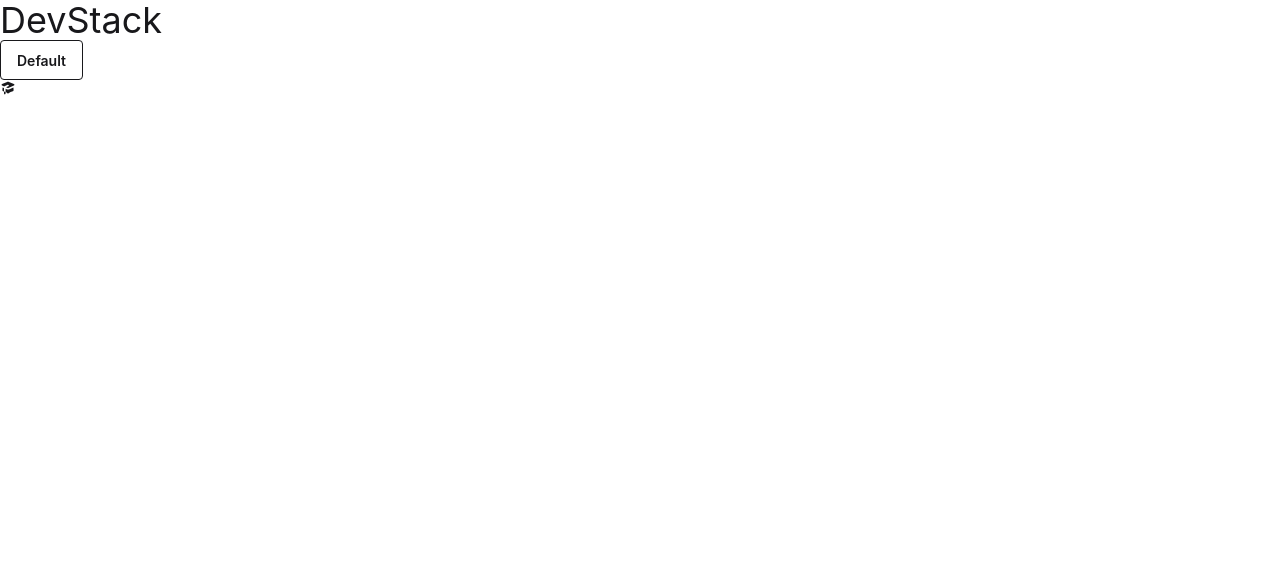
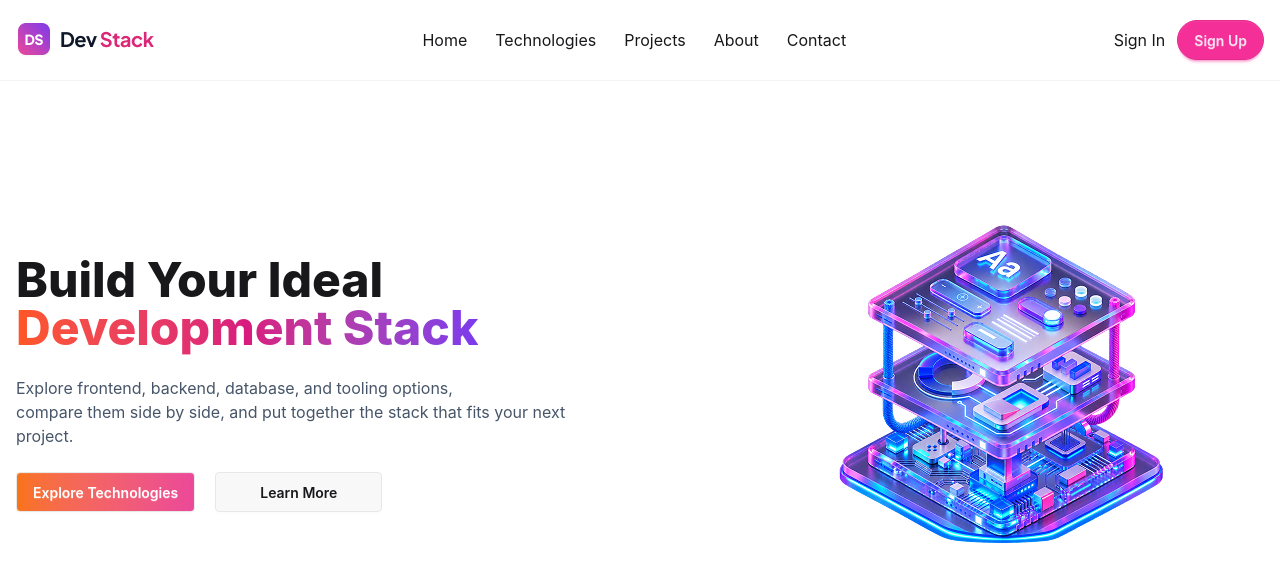
Before and after one commit to rohanislambd/assignment-5-devstack, a React (Vite) app: page / in a window 1280 px wide. Shown: the top 582 px of the page. Built offline with nearby package versions, Linux system fonts and the light colour scheme.

Commit message:
add responsive navbar and hero banner

```diff
--- a/src/App.tsx
+++ b/src/App.tsx
@@ -1,13 +1,12 @@
-import { HiAcademicCap } from "react-icons/hi"
+import Banner from "./components/Banner"
+import Navbar from "./components/Navbar"
 
 function App() {
 
   return (
     <>
-    <h2 className="text-4xl">DevStack</h2>
-    <button className="btn btn-outline">Default</button>
-
-      <HiAcademicCap />
+    <Navbar/>
+    <Banner/>
 
     </>
   )
--- /dev/null
+++ b/src/components/Banner.tsx
@@ -0,0 +1,24 @@
+import bannerImg from "../assets/banner-stack.png";
+
+const Banner = () => {
+  return (
+    <div className=" md:flex justify-between items-center container mx-auto my-10 px-4">
+      <div className="py-10 space-y-6">
+        <h2 className="text-3xl md:text-5xl font-extrabold">Build Your Ideal <br/> <span className="bg-gradient-to-r from-[#FF5722] via-[#D81B7E] to-[#7C3AED] bg-clip-text text-transparent">Development Stack</span></h2>
+        <p className="text-[#475569] max-w-142 ">
+          Explore frontend, backend, database, and tooling options,<br /> compare them
+          side by side, and put together the stack that fits your next project.
+        </p>
+        <div className="flex gap-5">
+          <button className="btn bg-gradient-to-r from-[#F97316]  to-[#EC4899] rounded text-white">Explore Technologies</button>
+          <button className="btn rounded px-11">Learn More</button>
+        </div>
+      </div>
+      <div>
+        <img src={bannerImg} alt=""  />
+      </div>
+    </div>
+  );
+};
+
+export default Banner;
--- /dev/null
+++ b/src/components/Navbar.tsx
@@ -0,0 +1,40 @@
+import { IoMdMenu } from "react-icons/io";
+import Logo from "../assets/logo-text.png";
+const Navbar = () => {
+  return (
+    <div className="border-b border-gray-100 px-4">
+      <div className="container mx-auto my-5">
+        <nav className="flex justify-between items-center">
+            <div className="text-3xl md:hidden">
+                <IoMdMenu />
+            </div>
+          <img src={Logo} alt="DevStack"  />
+          <ul className="hidden md:flex justify-center items-center gap-7">
+            <li>
+              <a href="">Home</a>
+            </li>
+            <li>
+              <a href="">Technologies</a>
+            </li>
+            <li>
+              <a href="">Projects</a>
+            </li>
+            <li>
+              <a href="">About</a>
+            </li>
+            <li>
+              <a href="">Contact</a>
+            </li>
+          </ul>
+          <div className="flex justify-between items-center gap-3">
+            <button className="cursor-pointer ">Sign In</button>
+
+            <button className="btn btn-secondary  rounded-full">Sign Up</button>
+          </div>
+        </nav>
+      </div>
+    </div>
+  );
+};
+
+export default Navbar;
```
